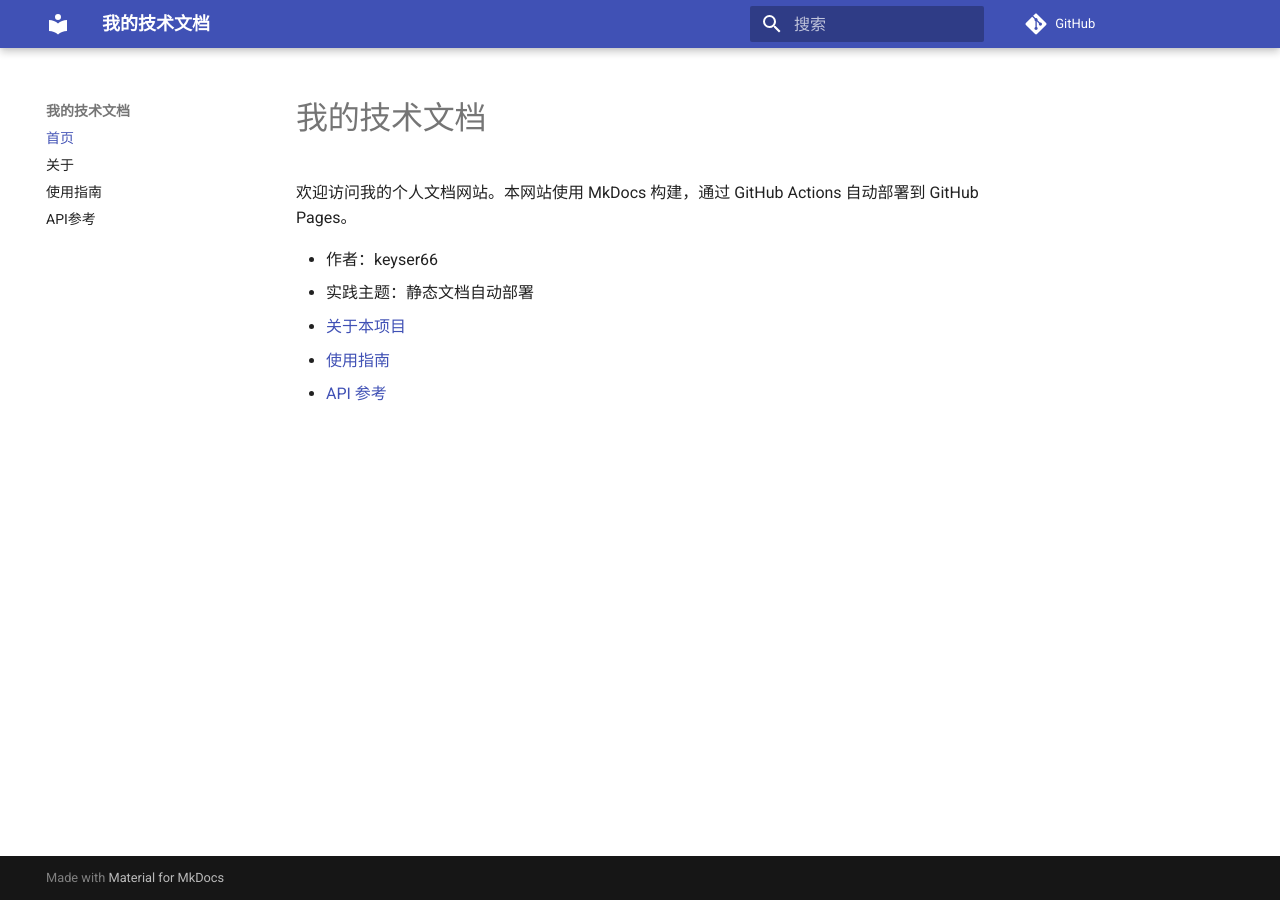
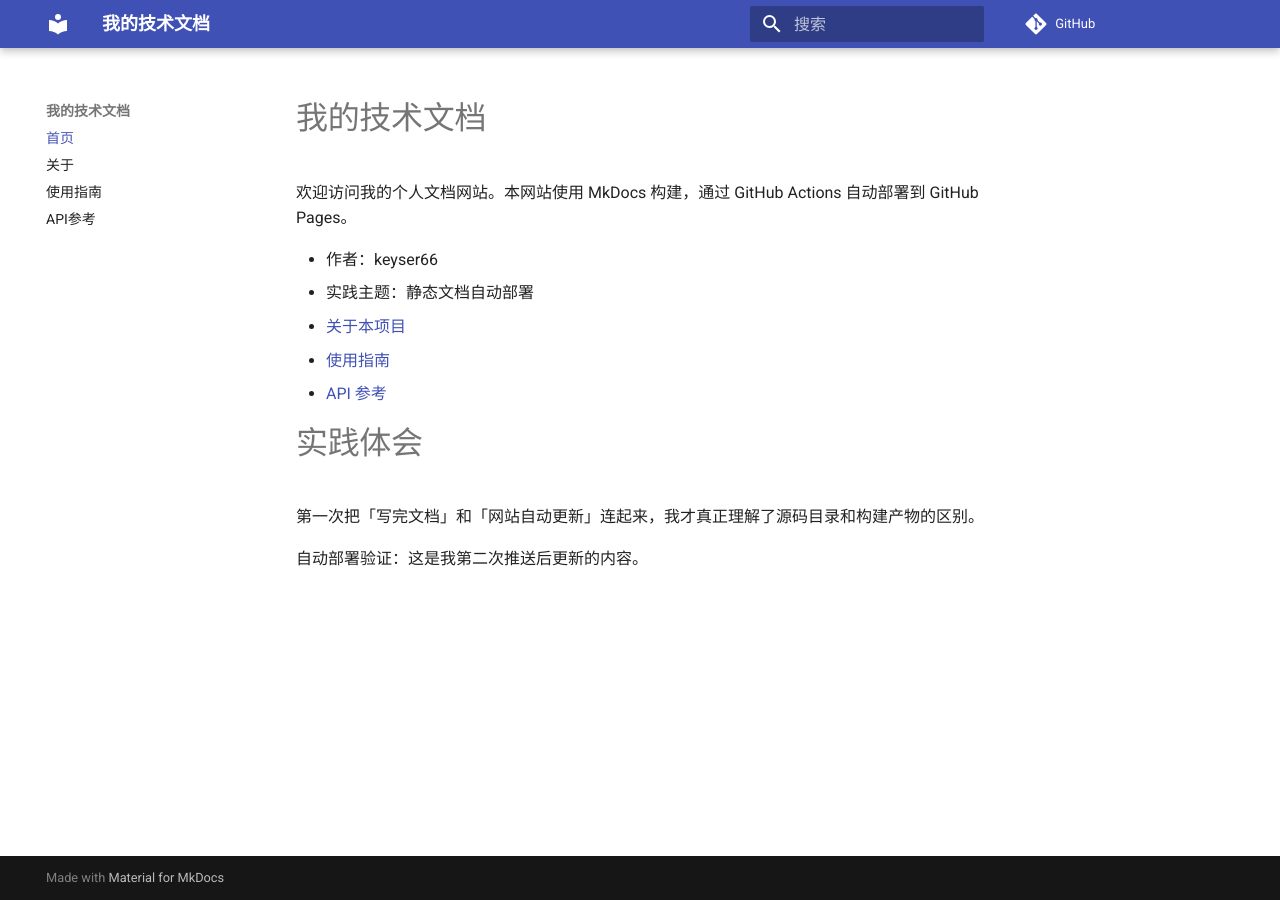
Before and after one commit to keyser66/my-docs, an MkDocs documentation site: the page built from docs/index.md, in a window 1280 px wide. Built offline with MkDocs 1.6.1 and Material for MkDocs 9.7.7, drawn with Linux system fonts in a browser that asks for light colours; comment, search, counter and statistics services are not loaded.

Commit message:
验证文档修改后自动更新网站

```diff
--- a/docs/index.md
+++ b/docs/index.md
@@ -7,3 +7,10 @@
 - [关于本项目](about.md)
 - [使用指南](guide.md)
 - [API 参考](api.md)
+
+
+# 实践体会
+
+第一次把「写完文档」和「网站自动更新」连起来，我才真正理解了源码目录和构建产物的区别。
+
+自动部署验证：这是我第二次推送后更新的内容。
```
